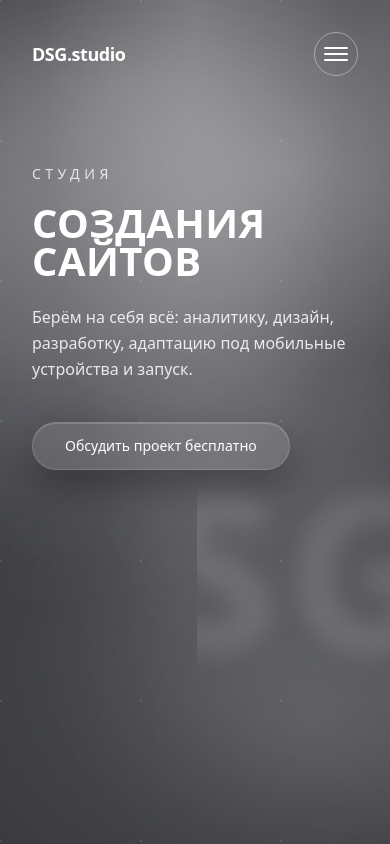
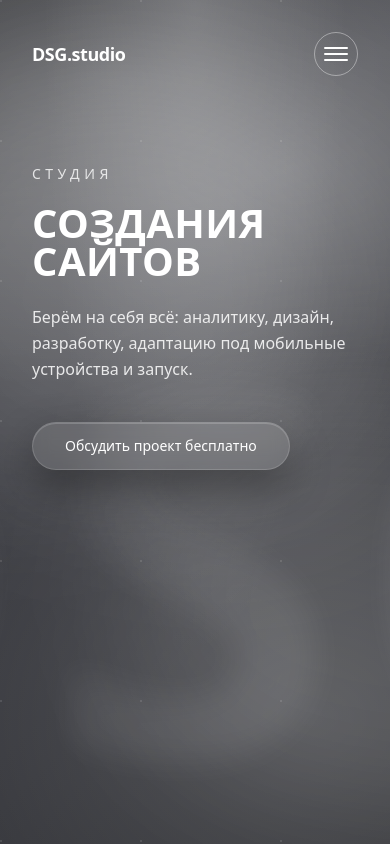
Before and after one commit to HGpk3/DSG_studio, a Next.js app: page / in a window 390 px wide. Built offline with nearby package versions, Linux system fonts and the light colour scheme.

Commit message:
Adjust hero watermark mask and scale

```diff
--- a/app/globals.css
+++ b/app/globals.css
@@ -28,12 +28,29 @@
 .hero-intro__dsg {
   display: inline-block;
   position: relative;
-  clip-path: inset(0);
+  font-size: clamp(64px, 18vw, 220px);
+  letter-spacing: 0.04em;
+  text-transform: uppercase;
   transform-origin: 50% 50%;
   animation:
     hero-dsg-impact 0.5s ease 0.85s,
     hero-dsg-watermark 1.4s ease 1.2s forwards;
   will-change: transform, opacity, filter;
+  mask-image: radial-gradient(
+      120% 120% at 85% 75%,
+      rgba(0, 0, 0, 1) 0%,
+      rgba(0, 0, 0, 0.6) 45%,
+      rgba(0, 0, 0, 0) 75%
+    ),
+    linear-gradient(
+      135deg,
+      rgba(0, 0, 0, 0) 0%,
+      rgba(0, 0, 0, 0.8) 55%,
+      rgba(0, 0, 0, 1) 100%
+    );
+  mask-composite: intersect;
+  mask-repeat: no-repeat;
+  mask-size: 100% 100%;
 }
 
 .hero-intro__studio {
@@ -143,13 +160,11 @@
     opacity: 1;
     transform: translate(0, 0) scale(1);
     filter: blur(0);
-    clip-path: inset(0);
   }
   100% {
     opacity: 0.14;
-    transform: translate(24vw, 18vh) scale(6);
+    transform: translate(18vw, 16vh) scale(7.5);
     filter: blur(2px);
-    clip-path: inset(0 0 0 45%);
   }
 }
 
@@ -178,9 +193,8 @@
   .hero-intro__dsg {
     animation: none !important;
     opacity: 0.14 !important;
-    transform: translate(24vw, 18vh) scale(6) !important;
+    transform: translate(18vw, 16vh) scale(7.5) !important;
     filter: blur(2px) !important;
-    clip-path: inset(0 0 0 45%) !important;
   }
 
   .hero-animate-bg,
```
